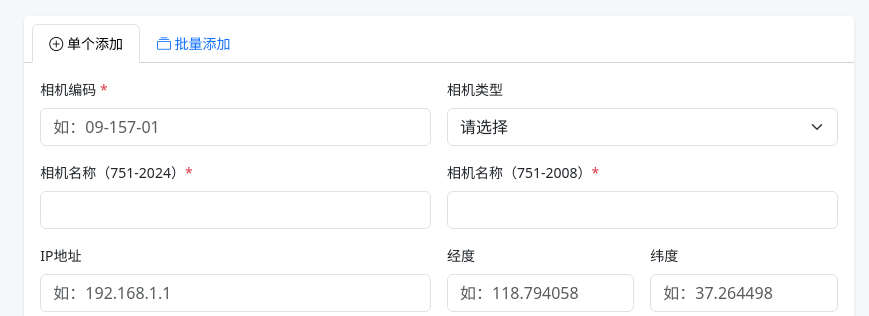
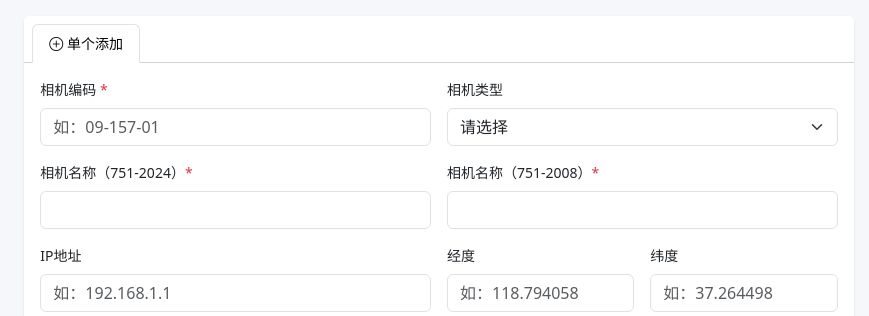
Before and after one commit to cokei521/camera_manager, a Flask app: page /add in a window 1280 px wide. Shown: the part 56-372 px from the top of the page, without its empty margins (201-1070 px from the left). Run offline with Flask 3, Linux system fonts and the light colour scheme.

Commit message:
Update add.html
取消批量添加

```diff
--- a/templates/add.html
+++ b/templates/add.html
@@ -14,12 +14,12 @@
                             <i class="bi bi-plus-circle"></i> 单个添加
                         </button>
                     </li>
-                    <li class="nav-item" role="presentation">
+                    <!--<li class="nav-item" role="presentation">
                         <button class="nav-link" id="batch-tab" data-bs-toggle="tab"
                                 data-bs-target="#batch" type="button" role="tab">
                             <i class="bi bi-collection"></i> 批量添加
                         </button>
-                    </li>
+                    </li> -->
                 </ul>
             </div>
             <div class="card-body">
```
